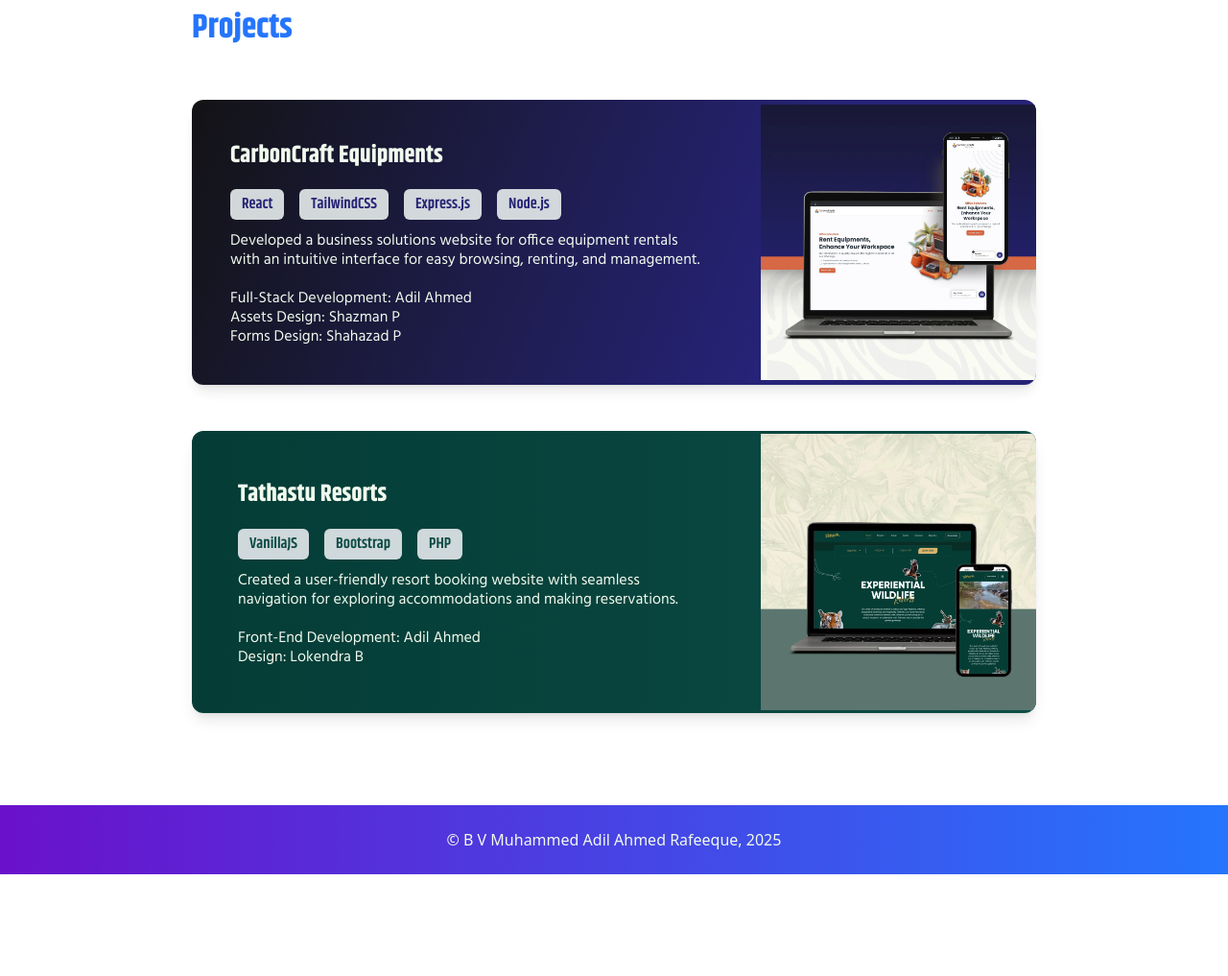
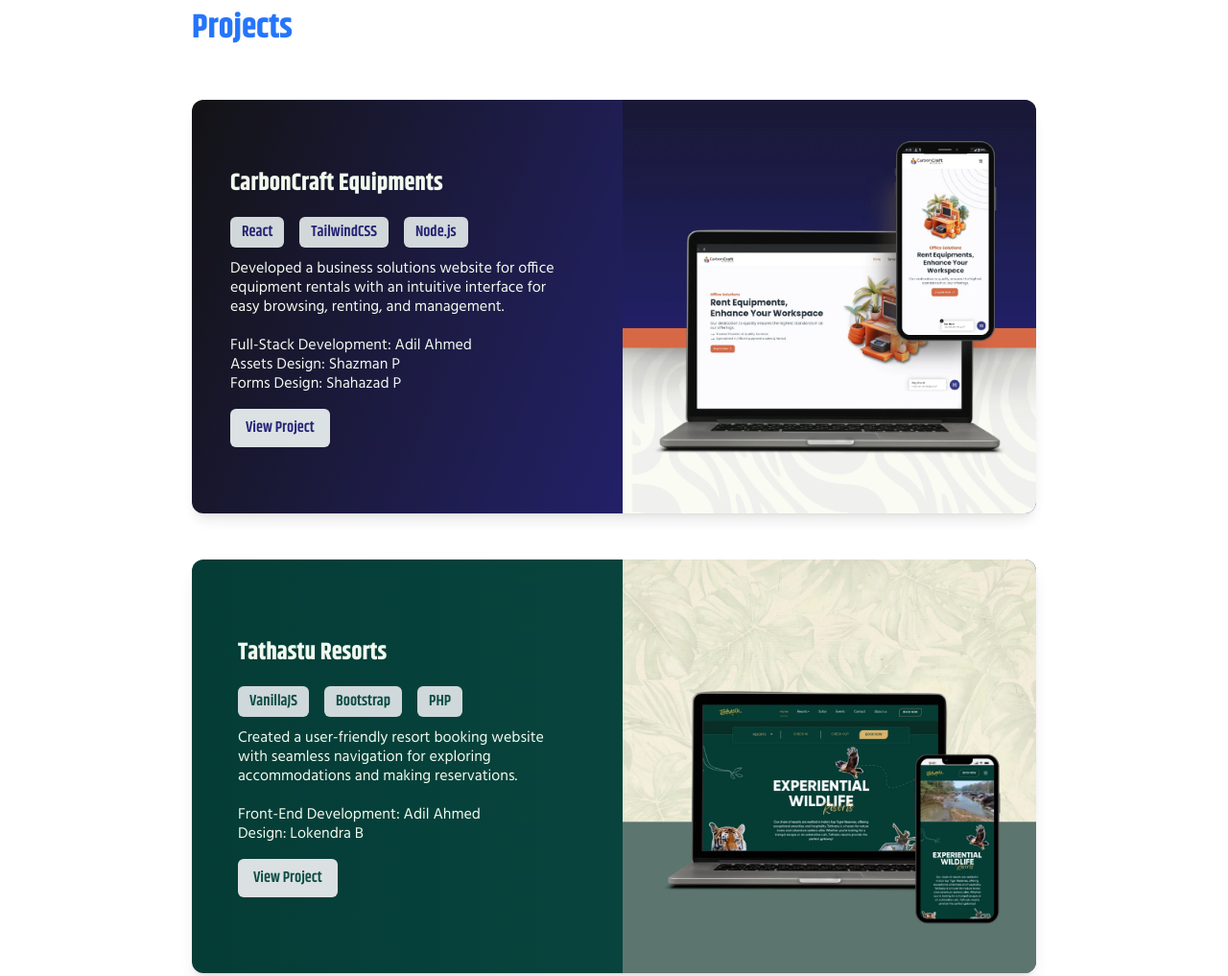
Before and after one commit to kallumaguy/portfolio, a website built with Vite: page index.html in a window 1280 px wide. Shown: the part 1640-2657 px from the top of the page at 96% size. Before the commit the page ends 2551 px from the top, so only its background shows below. Built offline with nearby package versions, Linux system fonts and the light colour scheme.

Commit message:
Updated Project Links

```diff
--- a/index.html
+++ b/index.html
@@ -25,7 +25,7 @@
     <main class="z-10">
       <section
         id="particles-js"
-        class="relative w-full h-screen bg-blue-gradient"
+        class="relative w-full h-svh bg-blue-gradient"
       >
         <div
           class="hero-content text-center w-4/5 absolute top-1/2 left-1/2 transform -translate-x-1/2 -translate-y-1/2"
@@ -201,7 +201,7 @@
         <div
           class="bg-carbon-gradient opacity-95 overflow-hidden flex flex-col-reverse md:flex-row items-center my-[3rem] gap-4 rounded-xl shadow-lg"
         >
-          <div class="md:w-1/2 lg:w-2/3 p-6 lg:p-[2.5rem] xl:p-[3rem]">
+          <div class="md:w-1/2  xl:w-2/3 p-6 lg:p-[2.5rem] xl:p-[3rem]">
             <div class="flex-col text-[#f1faee]">
               <h2 class="font-khand font-bold text-[#f1faee] text-[25px]">
                 CarbonCraft Equipments
@@ -218,10 +218,6 @@
                 >
                 <span
                   class="inline-block bg-[#dbe1e3] opacity-95 rounded-md px-3 py-1 text-[rgba(27,24,113,1)] text-md font-khand font-semibold mr-2"
-                  >Express.js</span
-                >
-                <span
-                  class="inline-block bg-[#dbe1e3] opacity-95 rounded-md px-3 py-1 text-[rgba(27,24,113,1)] text-md font-khand font-semibold mr-2"
                   >Node.js</span
                 >
               </div>
@@ -235,9 +231,16 @@
                 Assets Design: Shazman P <br />
                 Forms Design: Shahazad P
               </p>
+              <a href="https://www.carboncraftuae.com">
+                <button
+                  class="bg-[#dbe1e3] text-[rgba(27,24,113,1)] font-khand font-semibold text-[16px] px-4 py-2 mt-4 rounded-md"
+                >
+                  View Project
+                </button>
+              </a>
             </div>
           </div>
-          <div class="md:w-1/2 lg:w-1/3">
+          <div class="md:w-1/2 xl:w-1/3">
             <img class="img" loading="lazy" src="/public/cc.webp" alt="cc" />
           </div>
         </div>
@@ -245,7 +248,7 @@
         <div
           class="bg-green-gradient overflow-hidden flex flex-col-reverse md:flex-row items-center my-[3rem] gap-4 rounded-xl shadow-lg"
         >
-          <div class="md:w-1/2 lg:w-2/3 p-6 lg:p-[3rem]">
+          <div class="md:w-1/2 xl:w-2/3 p-6 lg:p-[3rem]">
             <h2 class="font-khand font-bold text-[#f1faee] text-[25px]">
               Tathastu Resorts
             </h2>
@@ -273,8 +276,15 @@
               Front-End Development: Adil Ahmed <br />
               Design: Lokendra B <br />
             </p>
+            <a href="https://www.tathasturesorts.com">
+              <button
+                class="bg-[#dbe1e3] text-[#0c4c45] font-khand font-semibold text-[16px] px-4 py-2 mt-4 rounded-md"
+              >
+                View Project
+              </button>
+            </a>
           </div>
-          <div class="md:w-1/2 lg:w-1/3">
+          <div class="md:w-1/2 xl:w-1/3">
             <img
               class="img"
               loading="lazy"
@@ -287,7 +297,7 @@
     </main>
     <footer class="bg-blue-gradient py-6">
       <div class="container mx-auto">
-        <h2 class="text-center text-[#f1faee]">
+        <h2 class="text-center text-[#f1faee] text-[14px]">
           © B V Muhammed Adil Ahmed Rafeeque, 2025
         </h2>
       </div>
```
